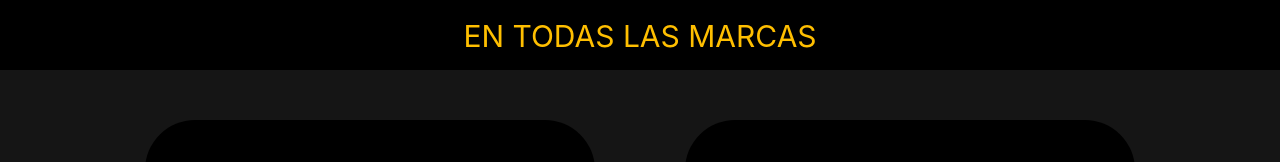
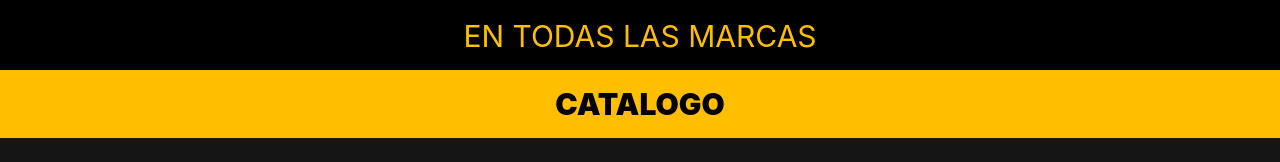
Before and after one commit to freddymdq/DrinkHome-Mosquera, a React (Create React App) app: page /categoria/spirits in a window 1280 px wide. Shown: the part 166-328 px from the top of the page. Built offline with nearby package versions, Linux system fonts and the light colour scheme.

Commit message:
Modificando estetica site

```diff
--- a/public/index.html
+++ b/public/index.html
@@ -10,6 +10,7 @@
       content="Web site created using create-react-app"
     />
     <link rel="apple-touch-icon" href="./DrinkHome.ico" />
+
     <!--
       manifest.json provides metadata used when your web app is installed on a
       user's mobile device or desktop. See https://developers.google.com/web/fundamentals/web-app-manifest/
--- a/src/Components/ItemDetail/ItemDetail.jsx
+++ b/src/Components/ItemDetail/ItemDetail.jsx
@@ -20,9 +20,9 @@ export const ItemDetail = ({ data }) => {
               </section>
           </div>
       </div>
-      <Button>
+      {/* <Button>
           Productos
-      </Button>
+      </Button> */}
     </div>
   )
 };
--- a/src/Components/ItemListContainer/ItemListContainer.jsx
+++ b/src/Components/ItemListContainer/ItemListContainer.jsx
@@ -2,6 +2,7 @@ import { useEffect, useState } from "react"
 import { gFetch } from "../Productos/gFetch"
 import { Link, useParams } from "react-router-dom"
 import { Button } from "../Common/Button"
+import Titulo from "./Title"
 
 export const ItemListContainer =({}) =>{
 
@@ -26,8 +27,9 @@ export const ItemListContainer =({}) =>{
     }, [idCategoria])
 
     return (
+        <>
+        <Titulo text3="CATALOGO"/>
         <div className="mx-auto text-center  bg-[#151515] flex  flex-wrap  font-bold  justify-beetwend text-white pt-[30px] p-[100px]">
-          {/*  <h1 className="">PRODUCTOS</h1>  */}
         { productos.map(producto => (
             <div key={producto.id} className="container-lg  mt-5 w-[450px]  rounded-[50px]  bg-black mb-[30px] mx-auto relative flex justify-center">
                 <Link to={`/detalle/${producto.id}`}>
@@ -47,8 +49,9 @@ export const ItemListContainer =({}) =>{
                 </Link>
             </div>
               )
-            )}
+              )}
         </div>
+        </>
         )
 
     }
--- /dev/null
+++ b/src/Components/ItemListContainer/Title.jsx
@@ -0,0 +1,14 @@
+import React from 'react'
+
+const titulo = ({ text3}) => {
+
+  return (
+    <>
+    <div className='p-4 bg-[#FFBF00] text-center text-3xl font-black text-black'>
+        {text3}
+    </div>
+    </>
+  )
+}
+
+export default titulo
```
